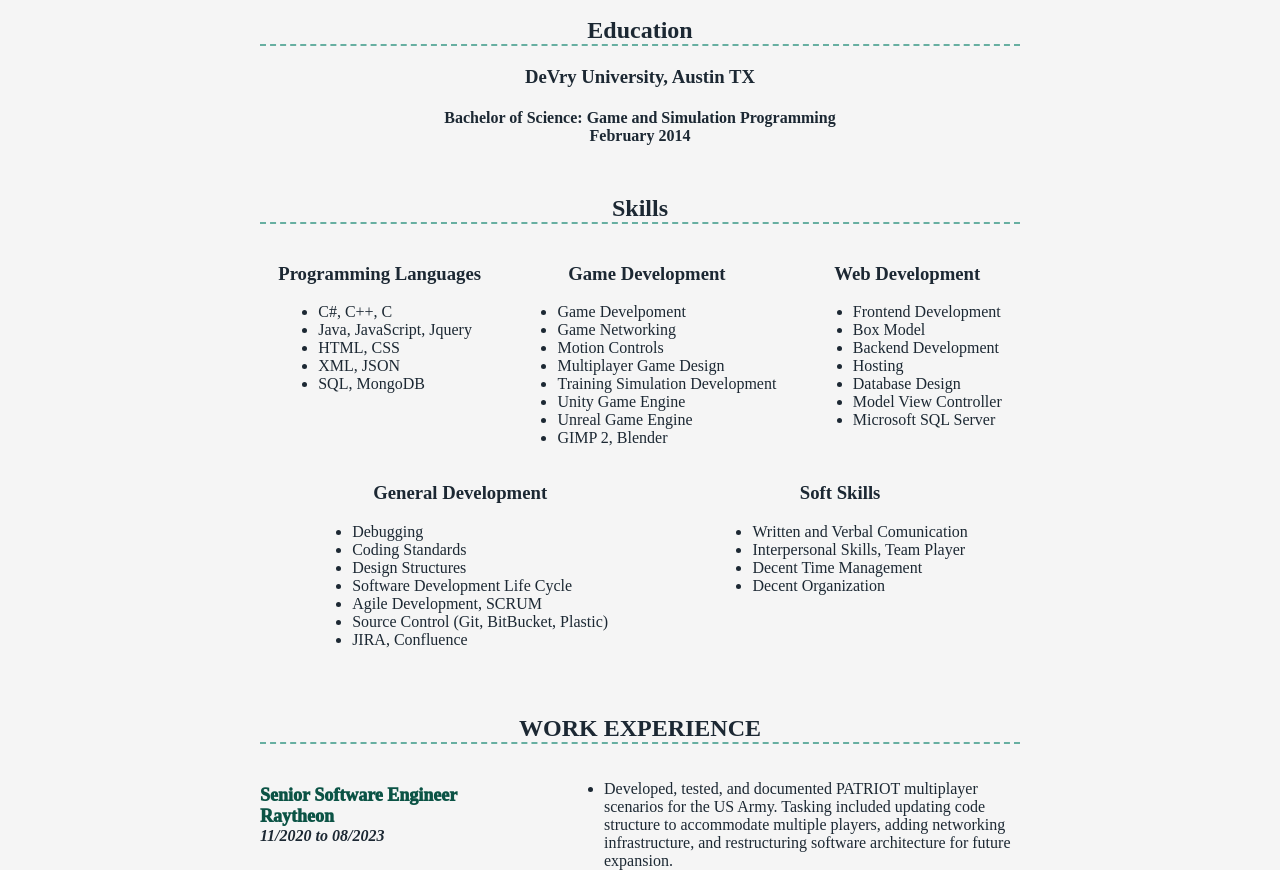
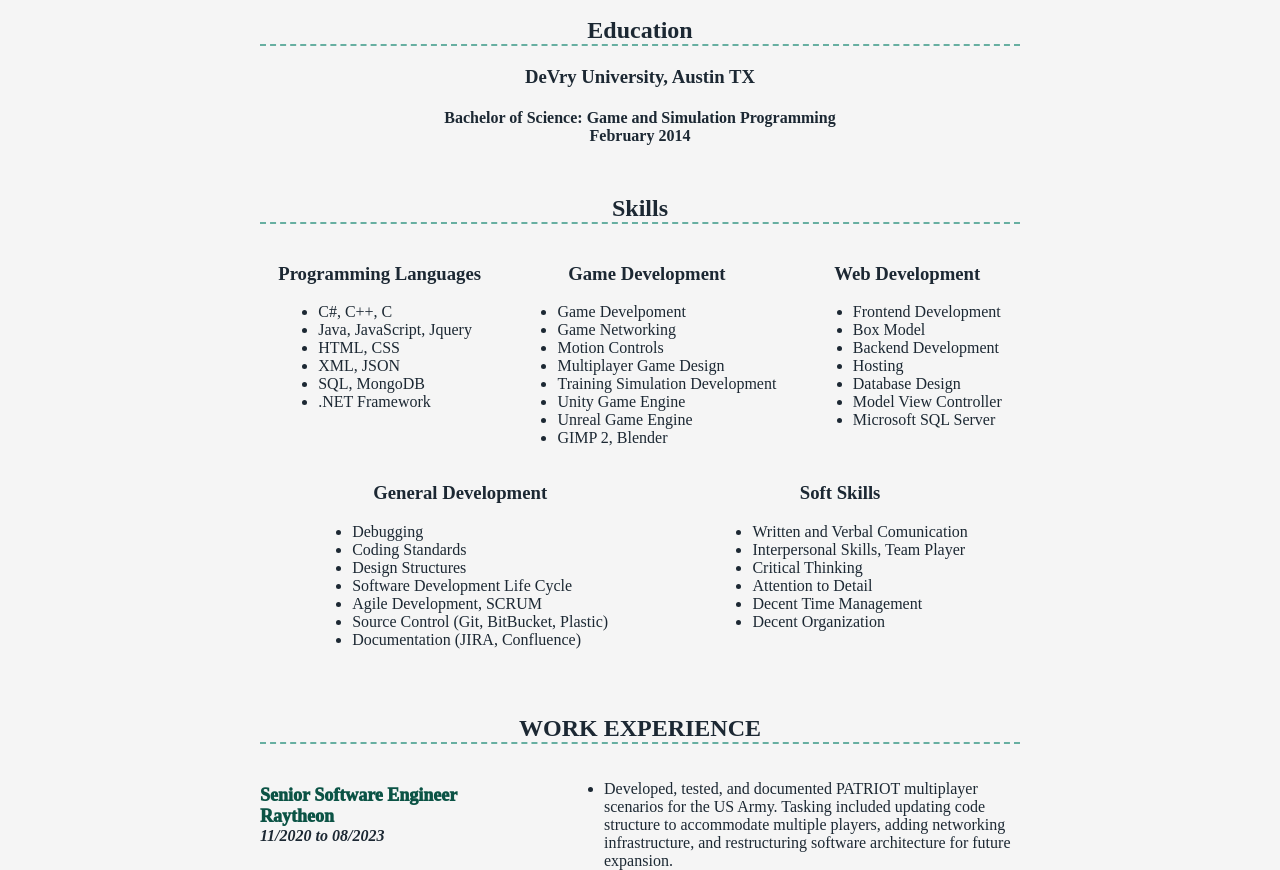
Before and after one commit to RKyleButler/RKylebutler.github.io, a plain HTML site: page HTML/resume.html in a window 1280 px wide. Shown: the part 230-1100 px from the top of the page. Drawn offline with Linux system fonts and the light colour scheme.

Commit message:
Skill and Resume Update
Cleaned up and added skills.

Added updated resumes and one new one.

Will add mobile support next.

```diff
--- a/HTML/resume.html
+++ b/HTML/resume.html
@@ -50,6 +50,7 @@
                             <li>HTML, CSS</li>
                             <li>XML, JSON</li>
                             <li>SQL, MongoDB</li>
+                            <li>.NET Framework</li>
                         </ul>
                     </section>
                     <section class="flex-item-skills">
@@ -92,7 +93,7 @@
                             <li>Software Development Life Cycle</li>
                             <li>Agile Development, SCRUM</li>
                             <li>Source Control (Git, BitBucket, Plastic)</li>
-                            <li>JIRA, Confluence</li>
+                            <li>Documentation (JIRA, Confluence)</li>
                         </ul>
                     </section>
                     <section class="flex-item-skills">
@@ -102,6 +103,8 @@
                         <ul>
                             <li>Written and Verbal Comunication</li>
                             <li>Interpersonal Skills, Team Player</li>
+                            <li>Critical Thinking</li>
+                            <li>Attention to Detail</li>
                             <li>Decent Time Management</li>
                             <li>Decent Organization</li>
                         </ul>
```
Also changed, not shown: 3 other files.
